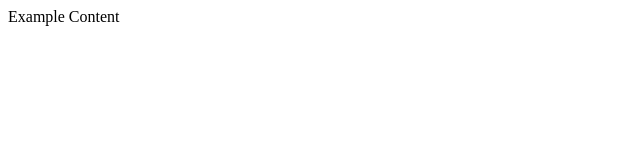
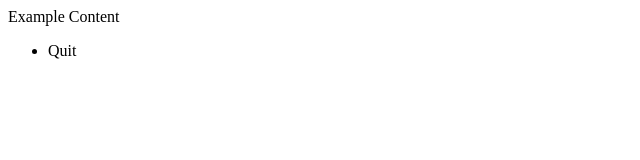
Before and after one commit to Jaytria/PubRunner, an Electron app: page index.html in a window 1280 px wide. Shown: the full height of the page, 0-640 px from the left. Drawn offline with Linux system fonts and the light colour scheme.

Commit message:
initial quit -- not working

```diff
--- a/index.html
+++ b/index.html
@@ -5,5 +5,8 @@
 
   <body>
     Example Content
+		<ul>
+			<li onclick="app.quit();">Quit</li>
+		</ul>
   </body>
 </html>
```
